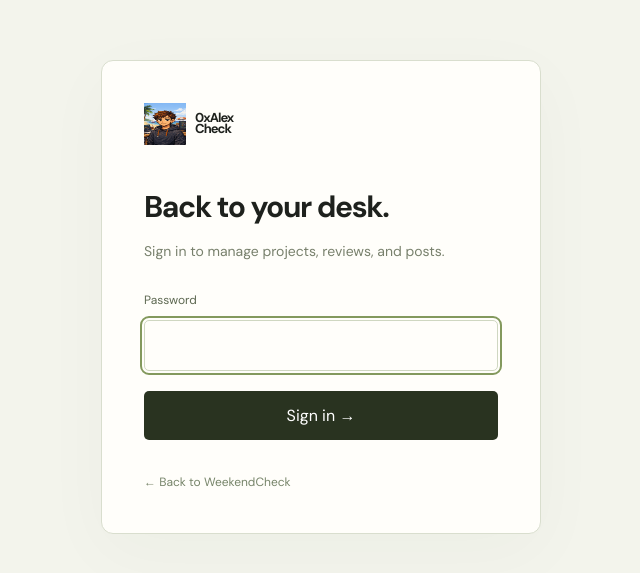
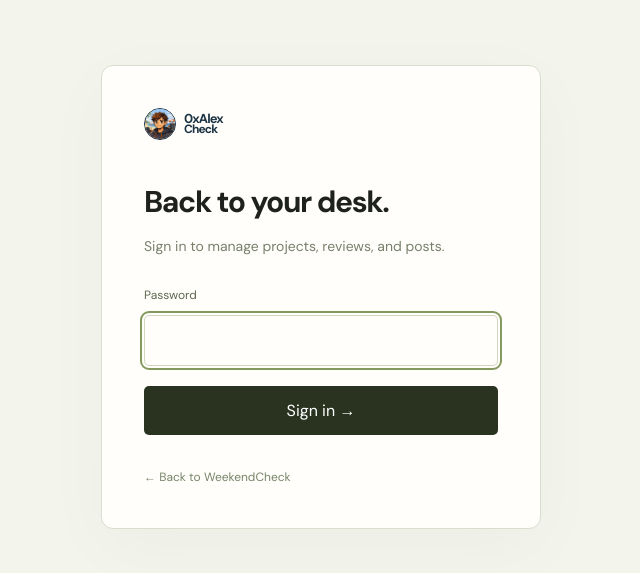
Before and after one commit to 0x-null-dev/weekendcheck, a Next.js app: page /login in a window 1280 px wide. Shown: the part 103-676 px from the top of the page, without its empty margins (319-959 px from the left). Built offline with nearby package versions, Linux system fonts and the light colour scheme; no server answers; a web font is replaced by a local one.

Commit message:
Share landing page logo styling across admin and public headers

```diff
--- a/src/app/alex-home.css
+++ b/src/app/alex-home.css
@@ -1,7 +1,6 @@
 /* One person, one simple offer, and the reviews immediately below it. */
 .alex-header { height:58px; padding:0 clamp(18px,4vw,54px); border-color:#c8d3da; background:#fffaf0; color:#1d3444 }
-.alex-header .alex-mark { gap:8px; letter-spacing:-.055em }.alex-header .alex-mark>img { width:32px; height:32px; border:1px solid #1d3444; border-radius:50%; object-fit:cover; object-position:50% 34% }
-.alex-header .alex-mark i { font-size:12px; line-height:.86; font-style:normal }.alex-header .alex-mark i b { font-size:13px }.alex-header nav { gap:19px; font-size:12px }.alex-header nav a:last-child { border:0; padding:0 }
+.alex-header nav { gap:19px; font-size:12px }.alex-header nav a:last-child { border:0; padding:0 }
 .alex-header .header-x { padding-bottom:2px; border-bottom:1px solid #1d3444; font-weight:700 }
 .alex-home { overflow:hidden; background:#fffaf0; color:#1d3444 }
 .alex-hero { display:grid; grid-template-columns:minmax(0,1fr) minmax(285px,.52fr); min-height:470px; border-bottom:1px solid #c8d3da; background:linear-gradient(105deg,#fffaf0 0%,#fffaf0 55%,#dcecf5 55%,#dcecf5 100%) }
@@ -15,4 +14,4 @@
 .alex-apps .week-browser { padding-top:0; padding-bottom:76px; background:#fffaf0 }.alex-apps .week-browser-top { display:none }.alex-apps .week-tabs { border-top:1px solid #1d3444; border-bottom:1px solid #c8d3da }.alex-apps .week-tabs button { padding:14px 17px; border-right:1px solid #c8d3da; color:#557181 }.alex-apps .week-tabs button.active { color:#1d3444; background:#dcecf5 }.alex-apps .week-tabs button small { color:inherit }
 .alex-apps .project-table { border-top:0 }.alex-apps .homepage-projects .project-row { min-height:105px; border-color:#d2dde2 }.alex-apps .project-logo { border-color:#d2dde2; background:#fff }.alex-apps .project-title .review-link { color:#d35427 }
 .alex-footer { display:flex; align-items:center; justify-content:center; padding:23px clamp(18px,4vw,54px); border:0; text-align:center; color:#dcecf5; background:#1d3444 }.alex-footer p { margin:0; color:#dcecf5; font-size:13px }.alex-footer p span { color:#ff8b68 }.alex-footer a { color:#dcecf5; border-bottom:1px solid #dcecf5 }
-@media (max-width:720px) { .alex-header { height:48px; padding:0 18px }.alex-header .alex-mark>img { width:26px; height:26px }.alex-header .alex-mark i { font-size:11px }.alex-header .alex-mark i b { font-size:12px }.alex-header nav a:first-child { display:none }.alex-hero { display:block; background:#fffaf0 }.alex-hero-copy { min-height:440px; padding:53px 25px 48px }.alex-hero h1 { font-size:clamp(53px,16vw,80px) }.alex-lede { font-size:15px }.alex-detail { font-size:13px }.alex-portrait-wrap { min-height:260px; border-top:1px solid #c8d3da; border-left:0 }.alex-portrait { width:285px }.alex-portrait-wrap p { top:15px; left:18px }.alex-apps-heading { padding:48px 25px 24px }.alex-apps .week-browser { padding:0 25px 53px }.alex-apps .homepage-projects .project-row { grid-template-columns:32px 1fr; min-height:0 }.alex-apps .homepage-projects .track { grid-column:2 }.alex-footer { align-items:flex-start; flex-direction:column; padding:24px 25px }.alex-footer p { font-size:12px } }
+@media (max-width:720px) { .alex-header { height:48px; padding:0 18px }.alex-header nav a:first-child { display:none }.alex-hero { display:block; background:#fffaf0 }.alex-hero-copy { min-height:440px; padding:53px 25px 48px }.alex-hero h1 { font-size:clamp(53px,16vw,80px) }.alex-lede { font-size:15px }.alex-detail { font-size:13px }.alex-portrait-wrap { min-height:260px; border-top:1px solid #c8d3da; border-left:0 }.alex-portrait { width:285px }.alex-portrait-wrap p { top:15px; left:18px }.alex-apps-heading { padding:48px 25px 24px }.alex-apps .week-browser { padding:0 25px 53px }.alex-apps .homepage-projects .project-row { grid-template-columns:32px 1fr; min-height:0 }.alex-apps .homepage-projects .track { grid-column:2 }.alex-footer { align-items:flex-start; flex-direction:column; padding:24px 25px }.alex-footer p { font-size:12px } }
--- /dev/null
+++ b/src/components/mark.module.css
@@ -0,0 +1,32 @@
+.logo {
+  display: flex;
+  align-items: center;
+  flex-shrink: 0;
+  gap: 8px;
+  color: #1d3444;
+  font-weight: 700;
+  letter-spacing: -.055em;
+}
+
+.logo > img {
+  width: 32px;
+  height: 32px;
+  border: 1px solid #1d3444;
+  border-radius: 50%;
+  object-fit: cover;
+  object-position: 50% 34%;
+}
+
+.logo i {
+  font-size: 12px;
+  line-height: .86;
+  font-style: normal;
+}
+
+.logo i b { font-size: 13px; }
+
+@media (max-width: 720px) {
+  .logo > img { width: 26px; height: 26px; }
+  .logo i { font-size: 11px; }
+  .logo i b { font-size: 12px; }
+}
--- a/src/components/mark.tsx
+++ b/src/components/mark.tsx
@@ -1,9 +1,10 @@
 import Link from "next/link";
 import Image from "next/image";
+import styles from "./mark.module.css";
 import { defaultSettings, type Settings } from "@/lib/editorial";
 
 export function Mark() {
-  return <Link href="/" className="mark alex-mark" aria-label="0xAlex Check home"><Image src="/0x-alex.png" width={42} height={42} alt="Pixel-art portrait of Alex" priority /><i><b>0xAlex</b><br />Check</i></Link>;
+  return <Link href="/" className={styles.logo} aria-label="0xAlex Check home"><Image src="/0x-alex.png" width={32} height={32} alt="Pixel-art portrait of Alex" priority /><i><b>0xAlex</b><br />Check</i></Link>;
 }
 
 export function SiteHeader({ settings = defaultSettings }: { settings?: Settings }) {
```
Also changed, not shown: 1 other file (tests, documents, lock files or other folders).
